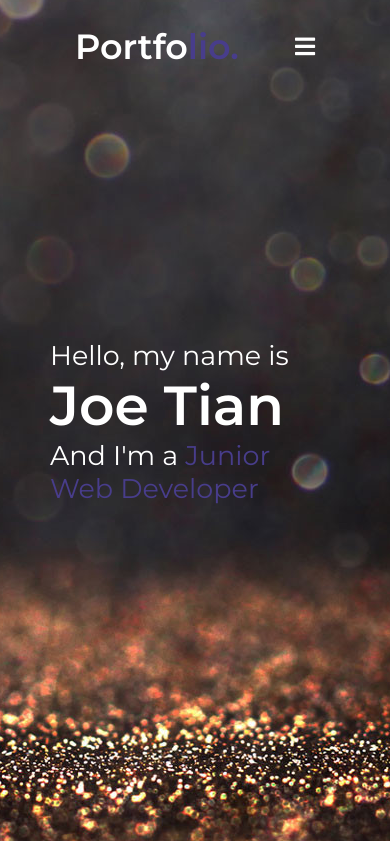
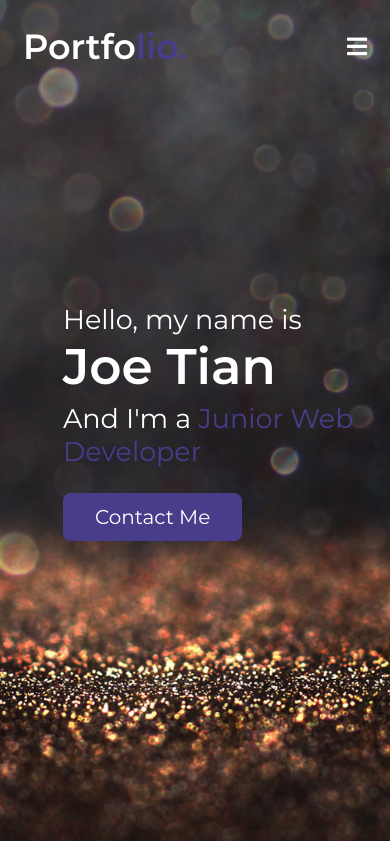
Before and after one commit to ZhouTian0716/ZT-HomePage, a plain HTML site: page index.html in a window 390 px wide. Shown: the top 841 px of the page. Drawn offline with nearby package versions, Linux system fonts and the light colour scheme.

Commit message:
commit for github page preview while building

```diff
--- a/index.html
+++ b/index.html
@@ -34,12 +34,23 @@
         </div>
     </nav>
 
+    <!-- home section start -->
     <section class="home" id="home">
         <div class="max-width">
             <div class="home-content">
                 <div class="text-1">Hello, my name is</div>
                 <div class="text-2">Joe Tian</div>
                 <div class="text-3">And I'm a <span>Junior Web Developer</span></div>
+                <a href="#">Contact Me</a>
+            </div>
+        </div>
+    </section>
+
+    <!-- about section start -->
+    <section class="about" id="about">
+        <div class="max-width">
+            <div class="about-content">
+
             </div>
         </div>
     </section>
--- a/style.css
+++ b/style.css
@@ -19,12 +19,13 @@
 .navbar{
     position: fixed;
     width:100%;
-    padding: 25px;
+    z-index: 999;
+    padding: 25px 0;
     font-family: 'Montserrat', sans-serif;
     transition: all 0.3s ease;
 }
 .navbar.anchorTop{
-    padding: 15px;
+    padding: 15px 0;
     background: var(--themeColor1);
 }
 .navbar .max-width{
@@ -49,6 +50,7 @@
     display: inline-block;
 }
 .navbar .menu li a{
+    display: block;
     color:white;
     font-size: 18px;
     font-weight: 500;
@@ -63,7 +65,7 @@
 }
 
 /* menu btn styling */
-.menu-btn{
+.menu-btn {
     color: white;
     font-size: 23px;
     cursor:pointer;
@@ -77,6 +79,8 @@
     height: 100vh;
     color: white;
     min-height: 500px;
+    background-size: cover;
+    background-attachment: fixed;
     font-family: 'Montserrat', sans-serif;
 }
 .home .max-width{
@@ -91,24 +95,36 @@
 }
 .home .home-content .text-3{
     font-size: 40px;
+    margin: 5px 0;
 }
 .home .home-content .text-3 span{
     color: var(--themeColor1);
 }
+.home .home-content a{
+    display: inline-block;
+    background: var(--themeColor1);
+    color:white;
+    padding: 12px 36px;
+    font-size: 25px;
+    margin-top: 20px;
+    border-radius: 8px;
+    border: 2px solid var(--themeColor1);
+    transition: all 0.3s ease;
+}
+.home .home-content a:hover{
+    color:var(--themeColor1);
+    background: none;
+}
+
 
 /* media query start from here */
-@media (max-width: 1104px){
-    .home .max-width{
-        margin-left:0px;
-    }
-}
 @media (max-width: 991px){
     .max-width{
         padding: 0 50px;
     }
 }
 @media (max-width: 947px){
-    .menu-btn{
+    .menu-btn {
         display:block;
         z-index:999;
     }
@@ -134,20 +150,39 @@
     }
     .navbar .menu li a{
         display:inline-block;
-        margin-top: 30px;
+        margin: 20px 0;
         font-size: 25px;
     }
     .home .home-content .text-2{
-        font-size: 65px;
+        font-size: 70px;
     }
     .home .home-content .text-3{
         font-size: 35px;
     }
+    .home .home-content a{
+        font-size: 23px;
+        padding: 10px 30px;
+    }
 }
 
 @media (max-width: 690px){
+    .max-width{
+        padding: 0 23px;
+    }
     .home .home-content .text-2{
-        font-size: 55px;
+        font-size: 60px;
+    }
+    .home .home-content .text-3{
+        font-size: 32px;
+    }
+    .home .home-content a{
+        font-size: 20px;
+    }
+}
+
+@media (max-width: 500px){
+    .home .home-content .text-2{
+        font-size: 50px;
     }
     .home .home-content .text-3{
         font-size: 27px;
```
